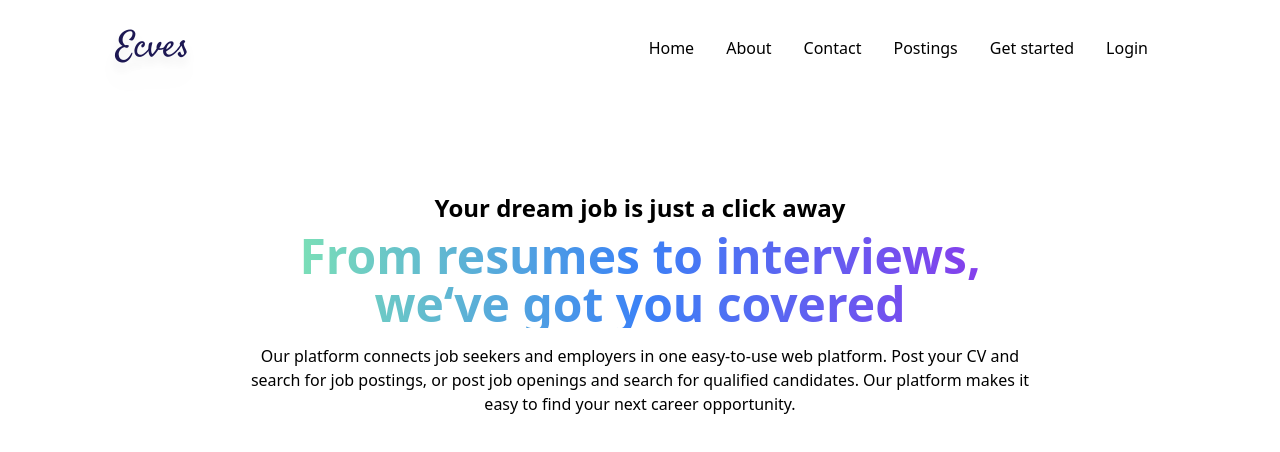
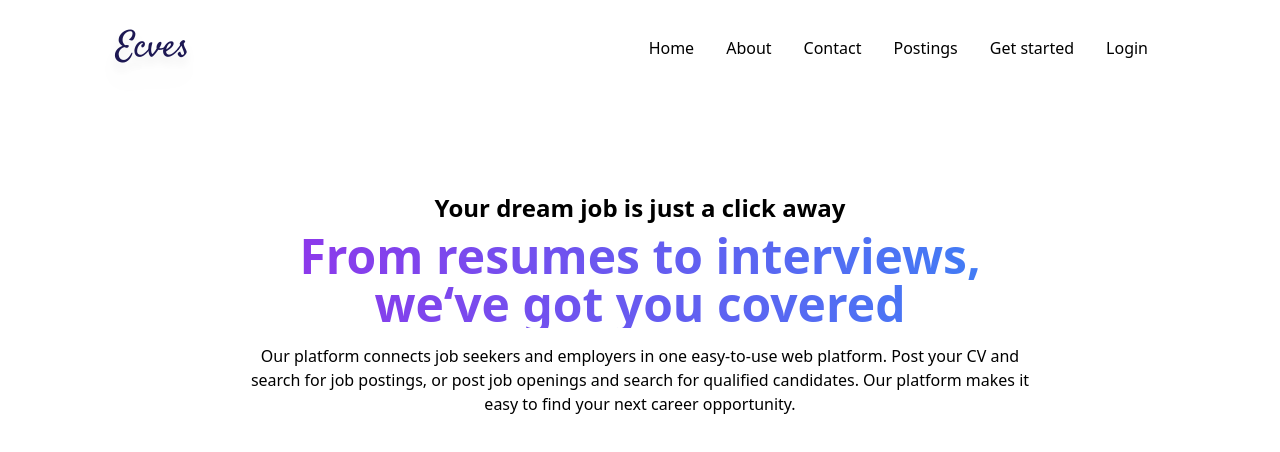
Before and after one commit to HRemonen/ecvs, a React (Vite) app in the folder src/client/: page / in a window 1280 px wide. Shown: the top 452 px of the page. Built offline with nearby package versions, Linux system fonts and the light colour scheme; no server answers.

Commit message:
Change hero text gradient

```diff
--- a/src/client/src/components/index/Hero.tsx
+++ b/src/client/src/components/index/Hero.tsx
@@ -6,7 +6,7 @@ const Hero = () => (
           <p className="text-2xl font-bold pb-2">
             Your dream job is just a click away
           </p>
-          <h1 className="bg-gradient-to-r from-green-300 via-blue-500 to-purple-600 bg-clip-text text-5xl font-extrabold text-transparent sm:text-5xl">
+          <h1 className="bg-gradient-to-r from-purple-600 to-blue-500 bg-clip-text text-5xl font-extrabold text-transparent sm:text-5xl">
             From resumes to interviews, we&lsquo;ve got you covered
           </h1>
           <p className="pt-4">
```
